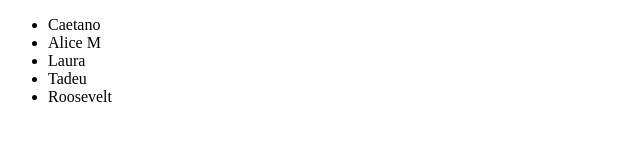
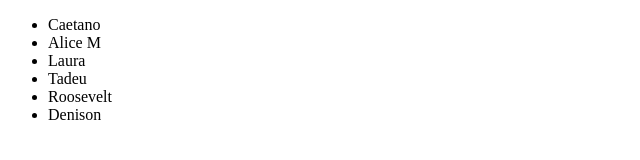
Before and after one commit to CaetanoSilva/alura-git, a plain HTML site: page index.html in a window 1280 px wide. Shown: the full height of the page, 0-640 px from the left. Drawn offline with Linux system fonts and the light colour scheme.

Commit message:
Atualizando na Lista

```diff
--- a/index.html
+++ b/index.html
@@ -12,6 +12,7 @@
             <li>Laura</li>
             <li>Tadeu</li>
             <li>Roosevelt</li>
+            <li>Denison</li>
         </ul>
     </body>
 </html>
```
